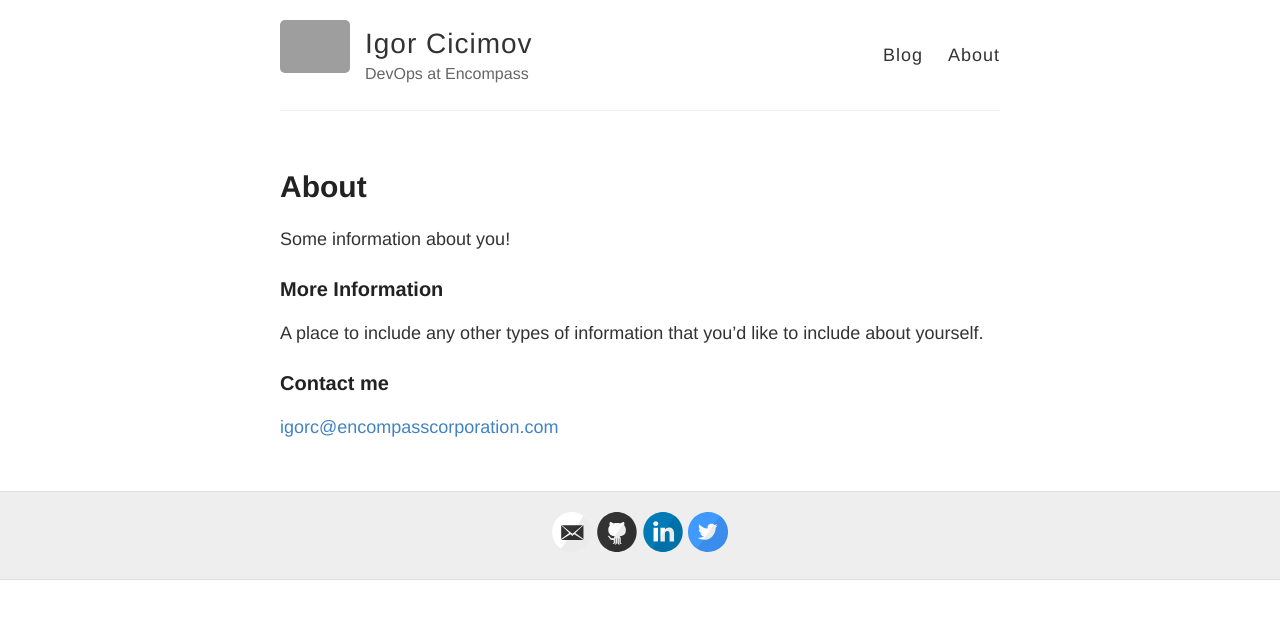
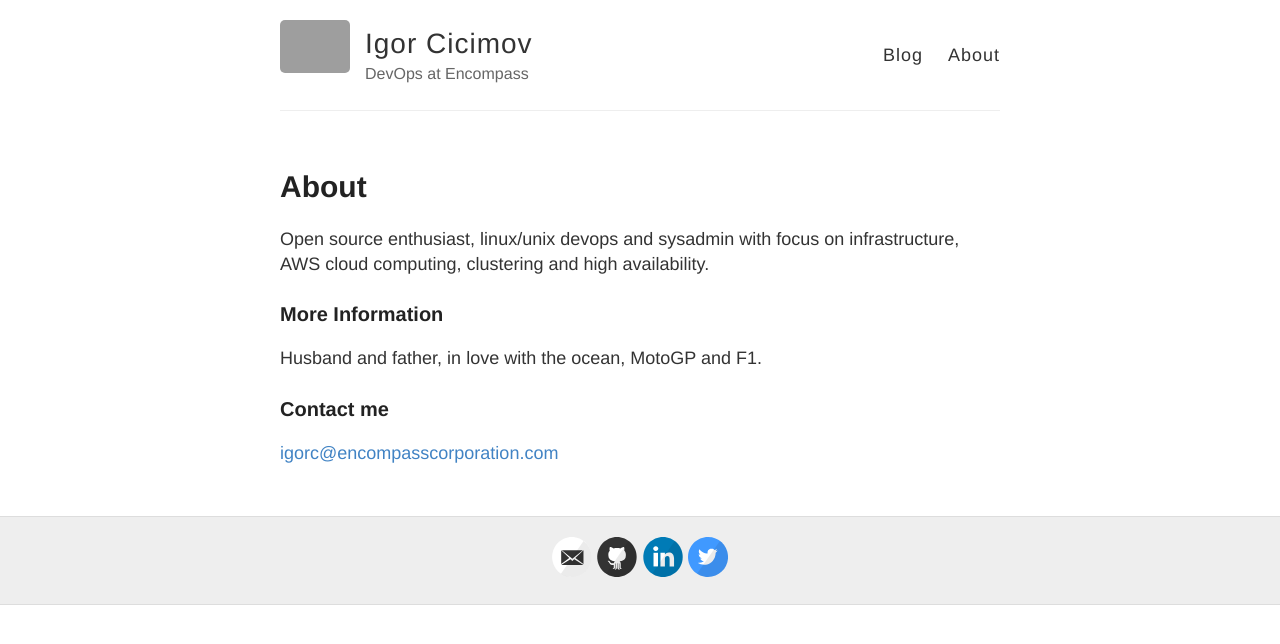
Before and after one commit to icicimov/icicimov.github.io, a Jekyll site: the page built from about.md, in a window 1280 px wide. Shown: the top 644 px of the page. Built offline with Jekyll 4.4.1, drawn with Linux system fonts in a browser that asks for light colours; nearby versions of some CDN libraries; Markdown is read by kramdown in place of the engine named in the settings; grey boxes are pictures that could not be loaded.

Commit message:
About edit

```diff
--- a/about.md
+++ b/about.md
@@ -4,11 +4,11 @@ title: About
 permalink: /about/
 ---
 
-Some information about you!
+Open source enthusiast, linux/unix devops and sysadmin with focus on infrastructure, AWS cloud computing, clustering and high availability.
 
 ### More Information
 
-A place to include any other types of information that you'd like to include about yourself.
+Husband and father, in love with the ocean, MotoGP and F1.
 
 ### Contact me
 
```
Also changed, not shown: 2 other files.
